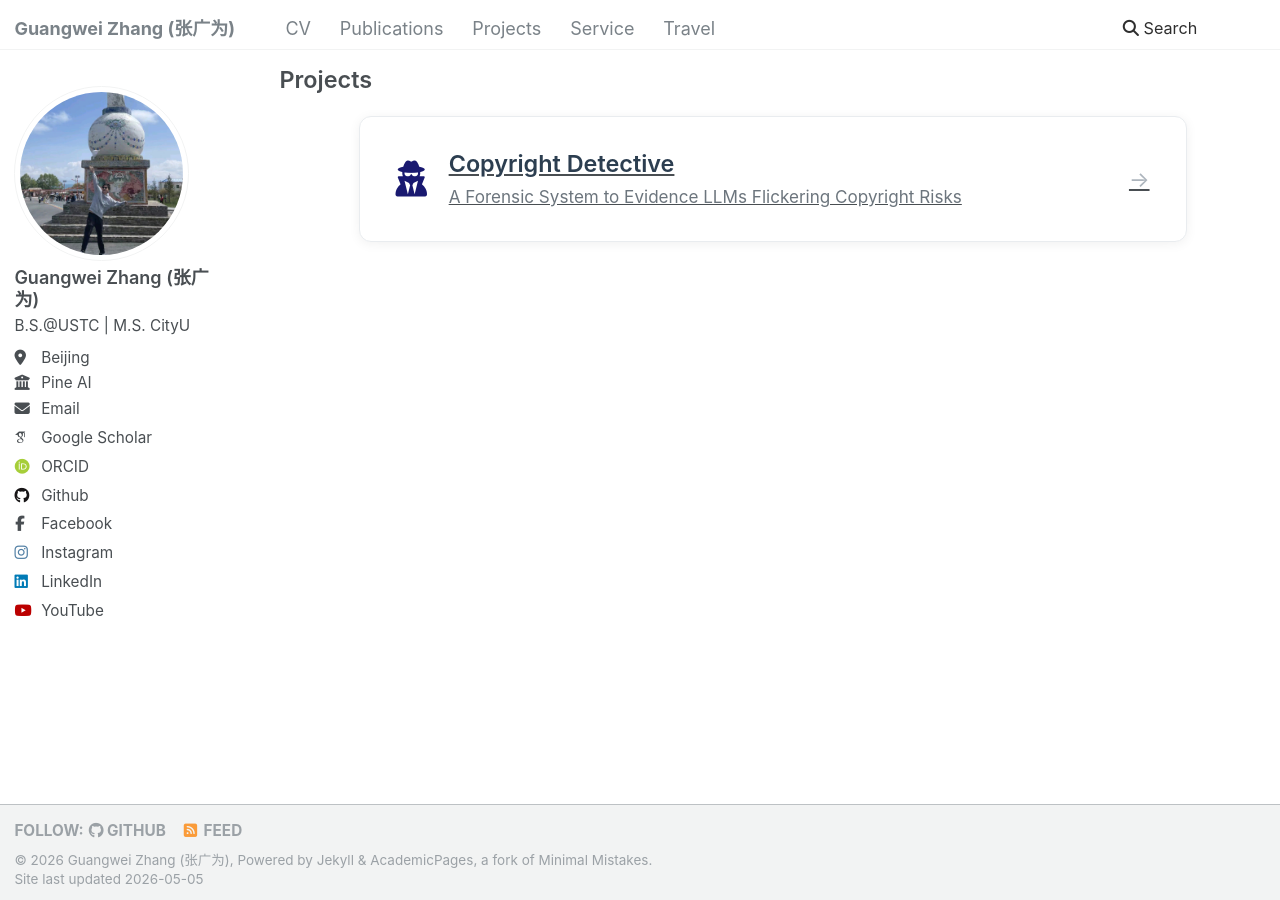
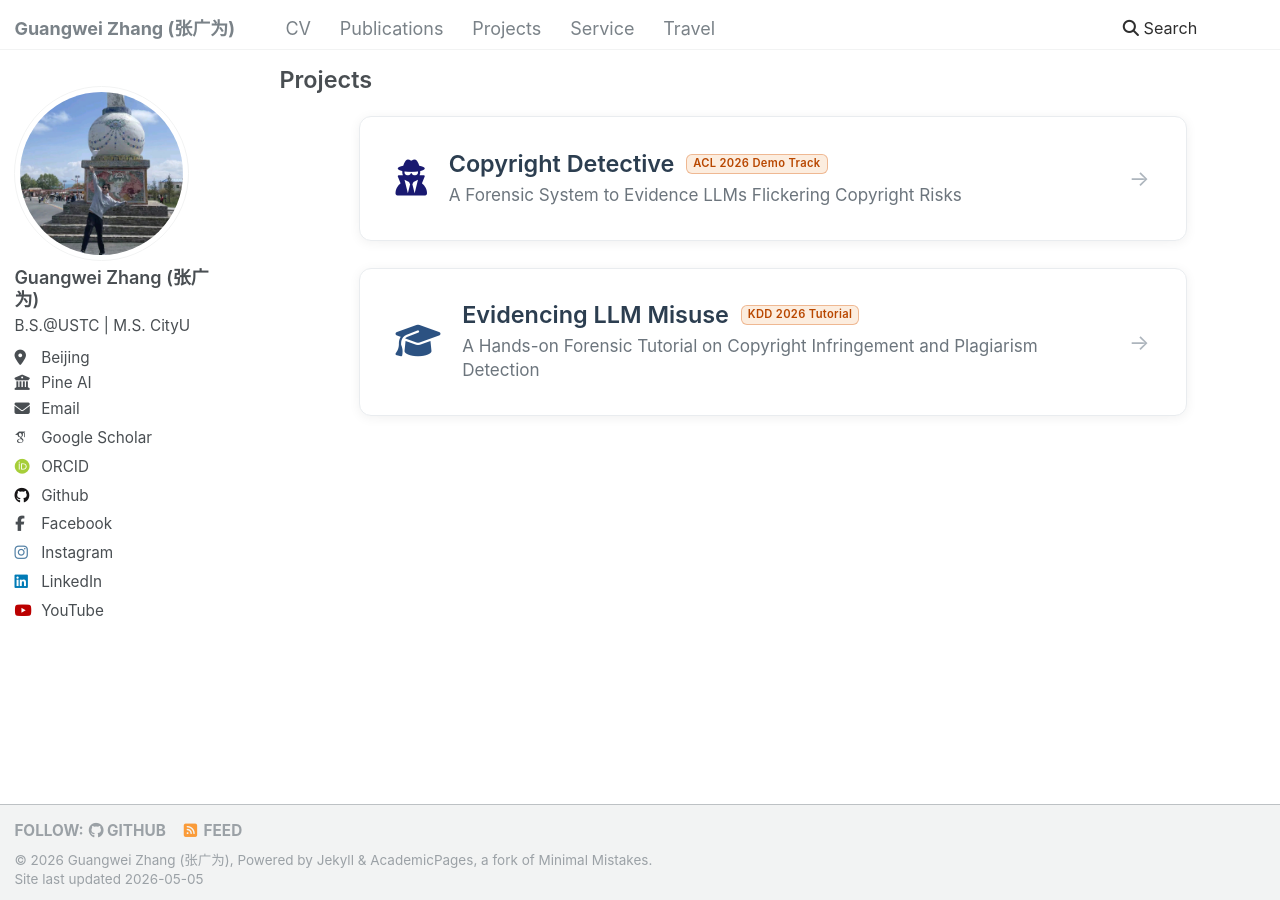
Before and after one commit to changhu73/changhu73.github.io, a Jekyll site: the page built from _pages/projects.html, in a window 1280 px wide. Built offline with Jekyll 4.4.1, drawn with Linux system fonts in a browser that asks for light colours; some web fonts are replaced.

Commit message:
update tutorial projects

```diff
--- a/_pages/projects.html
+++ b/_pages/projects.html
@@ -18,6 +18,13 @@ author_profile: true
     gap: 1.5em;
   }
 
+  /* 覆盖主题 .archive a 的下划线 */
+  a.project-card,
+  a.project-card:hover,
+  a.project-card:focus {
+    text-decoration: none !important;
+  }
+
   .project-card {
     background: #ffffff;
     border-radius: 12px;
@@ -28,7 +35,7 @@ author_profile: true
     position: relative;
     overflow: hidden;
     cursor: pointer;
-    text-decoration: none;
+    text-decoration: none !important;
     display: flex;
     align-items: center;
     gap: 1.2em;
@@ -67,12 +74,33 @@ author_profile: true
     flex: 1;
   }
 
+  .project-title-row {
+    display: flex;
+    flex-wrap: wrap;
+    align-items: center;
+    gap: 0.45em 0.65em;
+    margin: 0 0 0.3em 0;
+  }
+
   .project-title {
-    margin: 0 0 0.3em 0;
+    margin: 0;
     font-size: 1.3em;
     font-weight: 600;
     color: #2c3e50;
     transition: color 0.3s;
+  }
+
+  .project-badge {
+    font-size: 0.62em;
+    font-weight: 600;
+    letter-spacing: 0.03em;
+    color: #b84700;
+    background: rgba(230, 126, 34, 0.14);
+    border: 1px solid rgba(211, 84, 0, 0.35);
+    padding: 0.22em 0.55em;
+    border-radius: 6px;
+    line-height: 1.2;
+    white-space: nowrap;
   }
 
   .project-card:hover .project-title {
@@ -121,8 +149,24 @@ author_profile: true
     <a href="{{ '/projects/copyright-detective/' | relative_url }}" class="project-card">
       <span class="project-icon"><i class="fas fa-user-secret" style="color: #191970;"></i></span>
       <div class="project-content">
-        <h2 class="project-title">Copyright Detective</h2>
+        <div class="project-title-row">
+          <h2 class="project-title">Copyright Detective</h2>
+          <span class="project-badge" title="Accepted to ACL 2026 Demo Track">ACL 2026 Demo Track</span>
+        </div>
         <p class="project-subtitle">A Forensic System to Evidence LLMs Flickering Copyright Risks</p>
+      </div>
+      <span class="project-arrow">→</span>
+    </a>
+
+    <!-- Project 2: KDD 2026 Tutorial -->
+    <a href="{{ '/projects/kdd-2026-tutorial/' | relative_url }}" class="project-card">
+      <span class="project-icon"><i class="fas fa-graduation-cap" style="color: #2c5282;"></i></span>
+      <div class="project-content">
+        <div class="project-title-row">
+          <h2 class="project-title">Evidencing LLM Misuse</h2>
+          <span class="project-badge" title="KDD 2026 Tutorial">KDD 2026 Tutorial</span>
+        </div>
+        <p class="project-subtitle">A Hands-on Forensic Tutorial on Copyright Infringement and Plagiarism Detection</p>
       </div>
       <span class="project-arrow">→</span>
     </a>
```
Also changed, not shown: _pages/kdd-2026-tutorial.md (added, +6 -0 lines).
